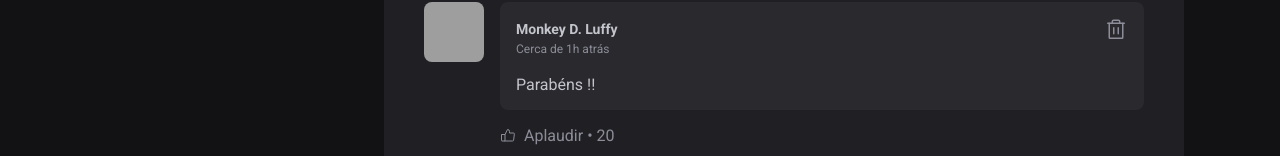
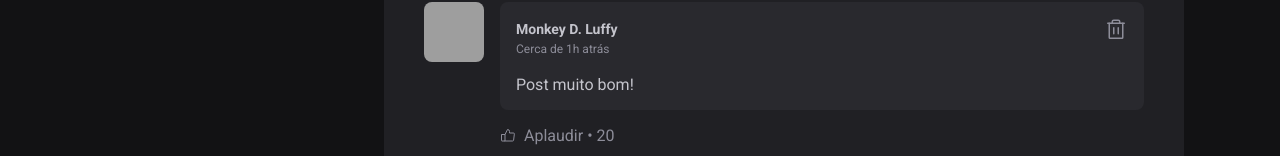
Before and after one commit to Luizenys/one-piece-feed, a React (Vite) app: page / in a window 1280 px wide. Shown: the part 644-800 px from the top of the page. Built offline with nearby package versions, Linux system fonts and the light colour scheme; grey boxes are pictures that could not be loaded.

Commit message:
feat: dynamic comment content

```diff
--- a/src/components/Comment.jsx
+++ b/src/components/Comment.jsx
@@ -2,7 +2,7 @@
 import { Trash, ThumbsUp } from 'phosphor-react'
 import { Avatar } from './Avatar'
 
-export function Comment() {
+export function Comment({ content }) {
     return (
         <div className={styles.comment}>
             <Avatar hasBorder={false} src="https://github.com/Luizenys.png"></Avatar>
@@ -19,7 +19,7 @@
                         </button>
                     </header>
 
-                    <p>Parabéns !!</p>
+                    <p>{content}</p>
                 </div>
 
                 <footer>
--- a/src/components/Post.jsx
+++ b/src/components/Post.jsx
@@ -8,7 +8,9 @@
 
 
 export function Post({author, publishedAt, content}) {
-    const [comments, setComments] = useState([1,2])
+    const [comments, setComments] = useState(['Post muito bom!'])
+    const [newCommentText, setNewCommentText] = useState('')
+
     const publishedDateFormatted = format(publishedAt, "d 'de' LLLL 'às' HH:mm'h'", {
         locale: ptBR
     })
@@ -20,7 +22,13 @@
 
     function handleCreateNewComment() {
         event.preventDefault()
-        setComments([...comments, comments.length + 1])
+
+        setComments([...comments, newCommentText])
+        setNewCommentText('')
+    }
+
+    function handleNewCommentChange() {
+        setNewCommentText(event.target.value)
     }
 
     return (
@@ -50,7 +58,7 @@
             <form onSubmit={handleCreateNewComment} className={styles.commentForm}>
                 <strong>Deixe seu feedback</strong>
 
-                <textarea placeholder="Deixe seu comentário"></textarea>
+                <textarea name="comment" placeholder="Deixe seu comentário" value={newCommentText} onChange={handleNewCommentChange}></textarea>
 
                 <footer>
                     <button type="submit">Comentar</button>
@@ -59,7 +67,7 @@
 
             <div className={styles.commentList}>
                 {comments.map(comment => {
-                    return <Comment />
+                    return <Comment content={comment}/>
                 })}
             </div>
         </article>
```
